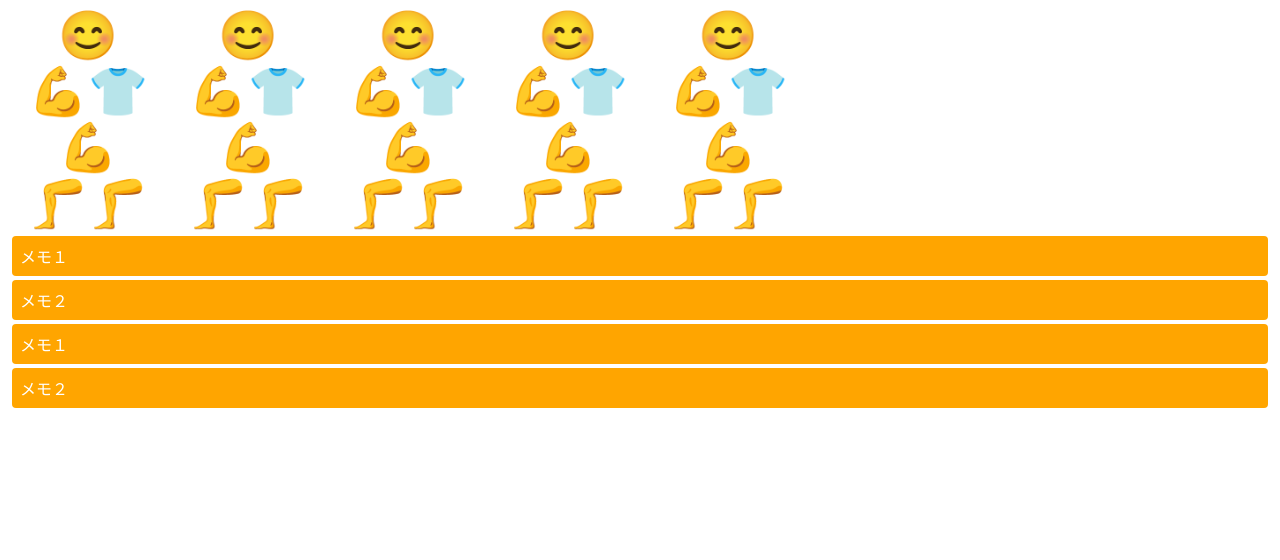
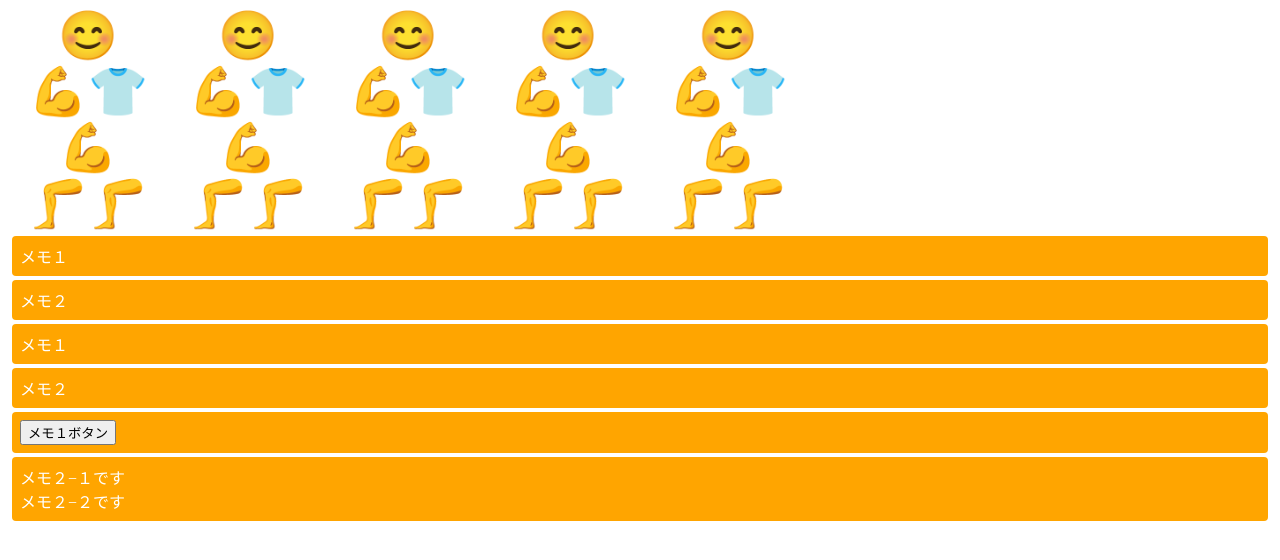
Before and after one commit to tomotakashimizu/vue-cli-sample, a Vue app: page / in a window 1280 px wide. Shown: the top 560 px of the page. Built offline with nearby package versions, Linux system fonts and the light colour scheme.

Commit message:
slot の例２（スロットの中には何でも入れられます。）

```diff
--- a/src/App.vue
+++ b/src/App.vue
@@ -10,10 +10,20 @@
     </div>
     <div class="app">
       <!-- <simple-memo /> -->
+
       <simple-memo>メモ１</simple-memo>
       <simple-memo>メモ２</simple-memo>
+
       <simple-memo v-for="memo in memos" v-bind:key="memo.id">
         {{ memo.text }}
+      </simple-memo>
+
+      <simple-memo>
+        <button>メモ１ボタン</button>
+      </simple-memo>
+      <simple-memo>
+        <div>メモ２−１です</div>
+        <div>メモ２−２です</div>
       </simple-memo>
     </div>
   </div>
```
